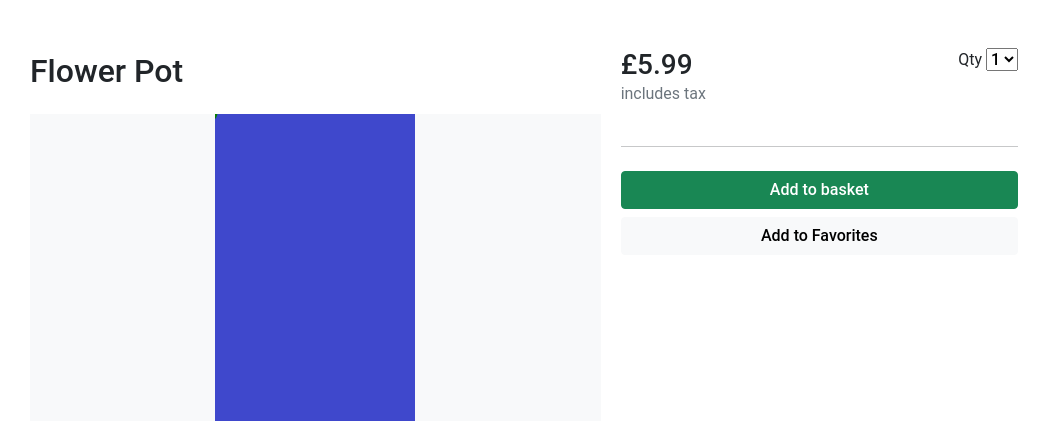
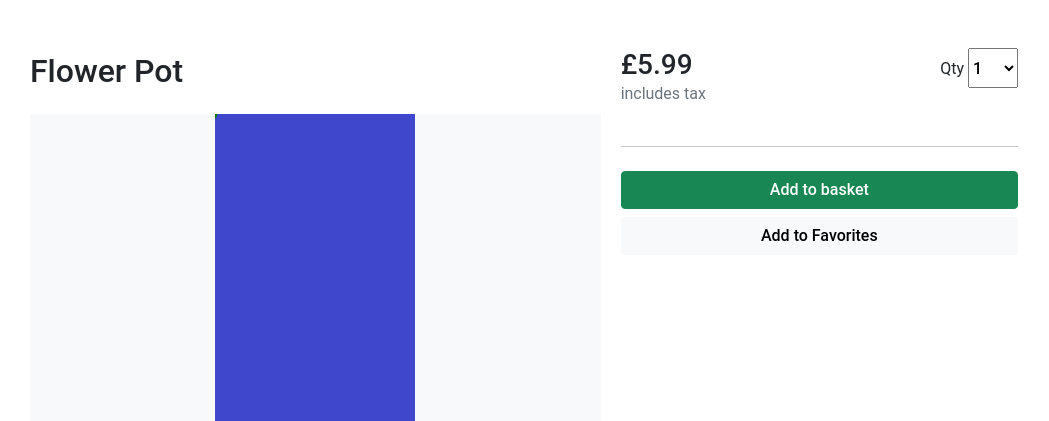
Before and after one commit to trueomarson/ecommerce_project, a Django app: a page that uses templates/base.html in a window 1280 px wide. Shown: the part 117-538 px from the top of the page, without its empty margins (118-1167 px from the left). Run offline with Django 3.2, Linux system fonts and the light colour scheme; data comes from the database, SQL or seed files in the repository.

Commit message:
next commit

```diff
--- a/static/store/css/store.css
+++ b/static/store/css/store.css
@@ -1 +1,4 @@
-h6 store-select-dropdown
+.store-select-dropdown{
+    width:50px;
+    height:40px;
+  }
```
